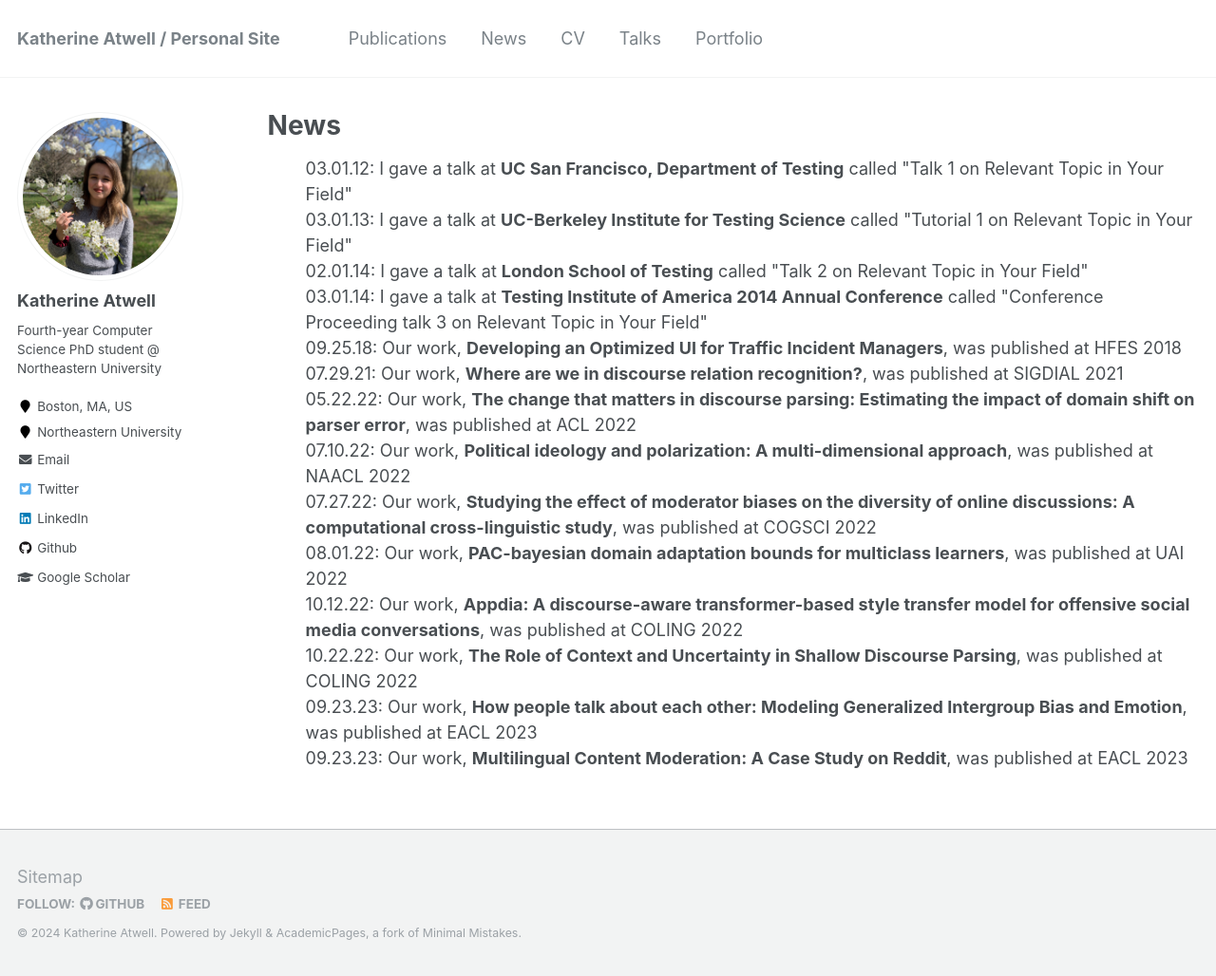
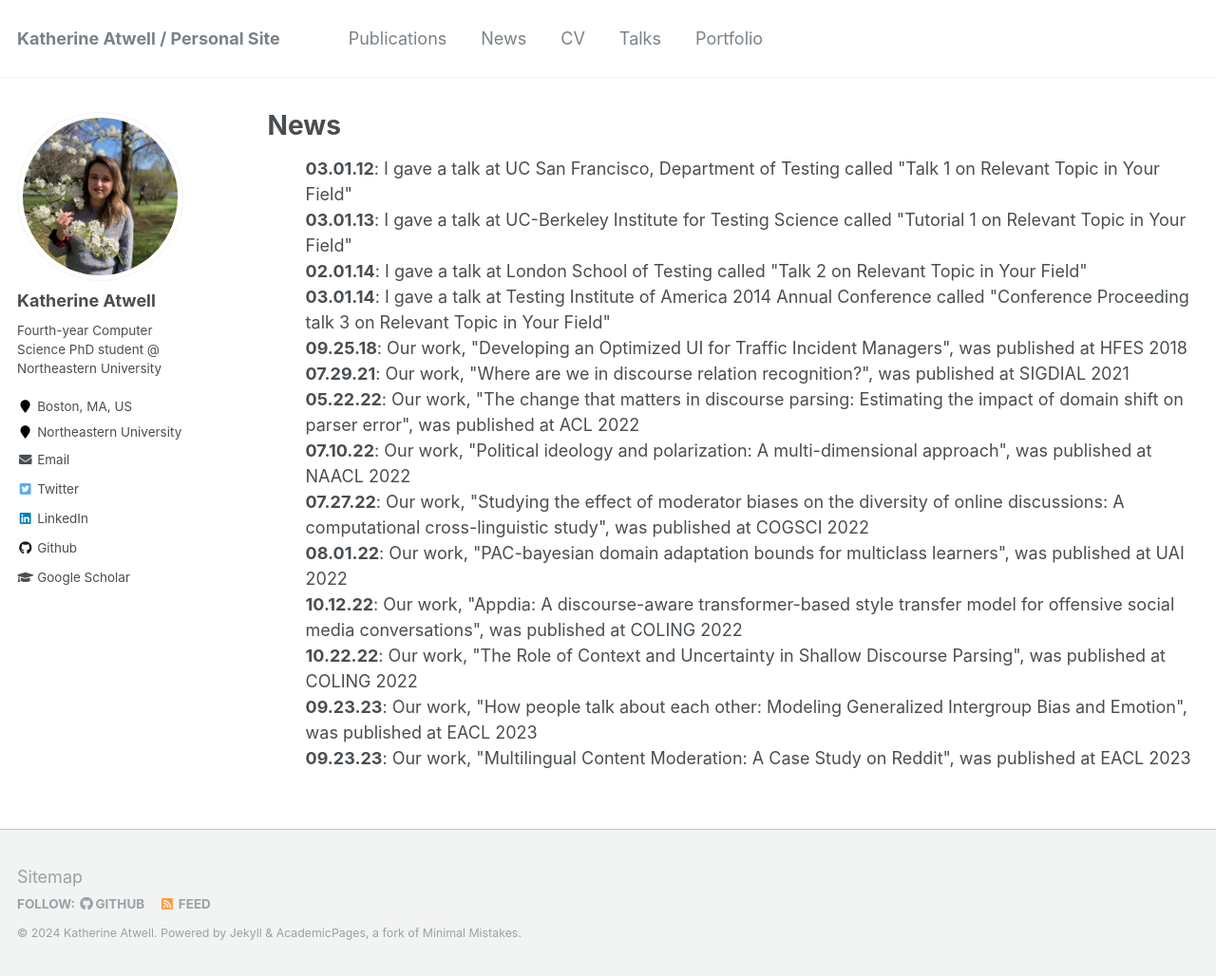
Before and after one commit to katherine-atwell/katherine-atwell.github.io, a Jekyll site: the page built from _pages/news.md, in a window 1280 px wide and 1028 px high. Shown: the whole window at 95% size. Built offline with Jekyll 4.4.1, drawn with Linux system fonts in a browser that asks for light colours.

Commit message:
formatting changes

```diff
--- a/_pages/news.md
+++ b/_pages/news.md
@@ -11,11 +11,11 @@ redirect_from:
 {% assign sorted = everything | sort: "date"%}
 
 <ul>{% for post in sorted %}
-    {{post.date | date: "%m.%d.%y"}}:
+    <b>{{post.date | date: "%m.%d.%y"}}</b>:
     {% if post.collection == "publications" %}
-      Our work, <b>{{post.title}}</b>, was published at {{post.venueinformal}} <br>
+      Our work, "{{post.title}}", was published at {{post.venueinformal}} <br>
     {% endif %}
     {% if post.collection == "talks" %}
-      I gave a talk at <b>{{post.venue}}</b> called "{{post.title}}" <br>
+      I gave a talk at {{post.venue}} called "{{post.title}}" <br>
     {% endif %}
   {% endfor %}</ul>
```
